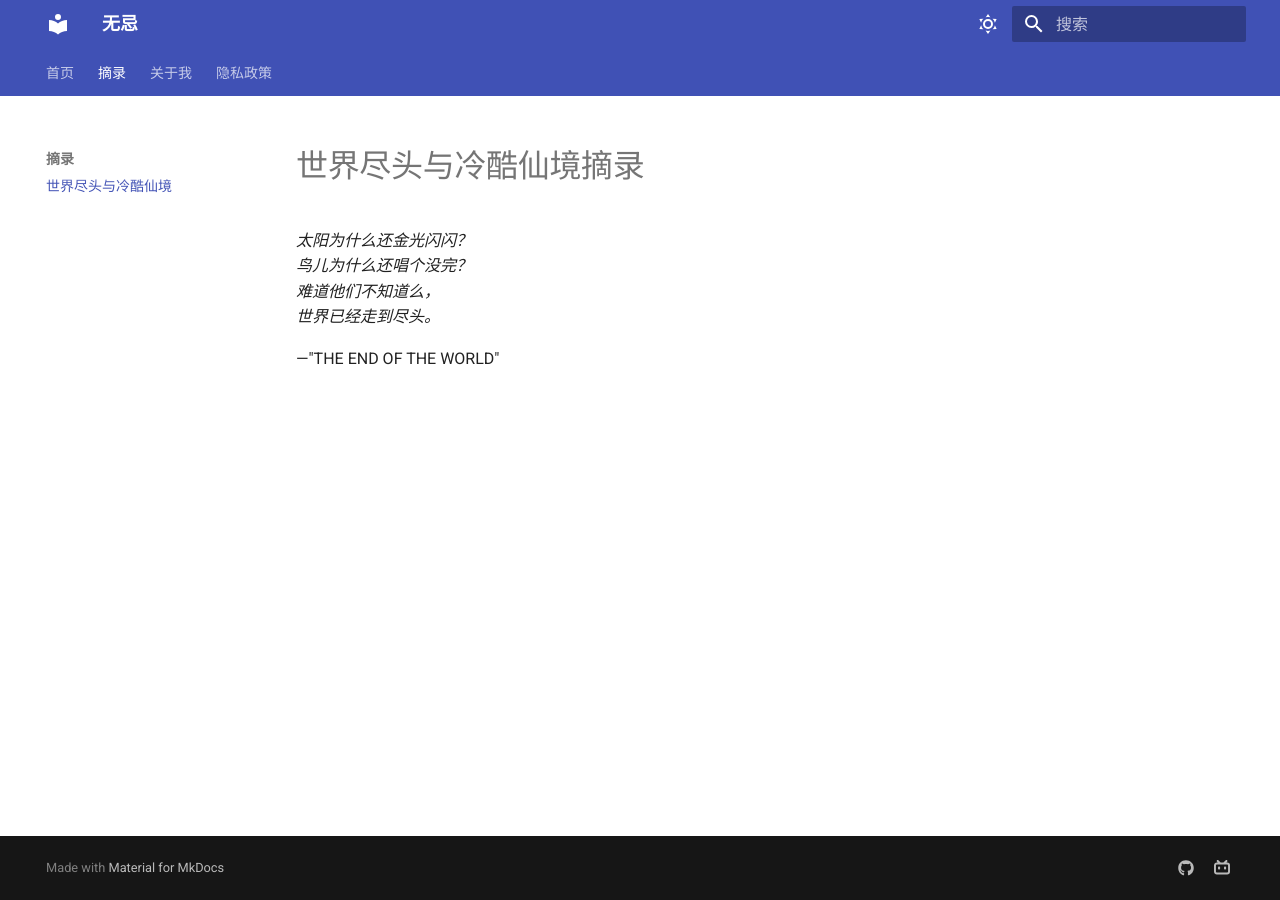
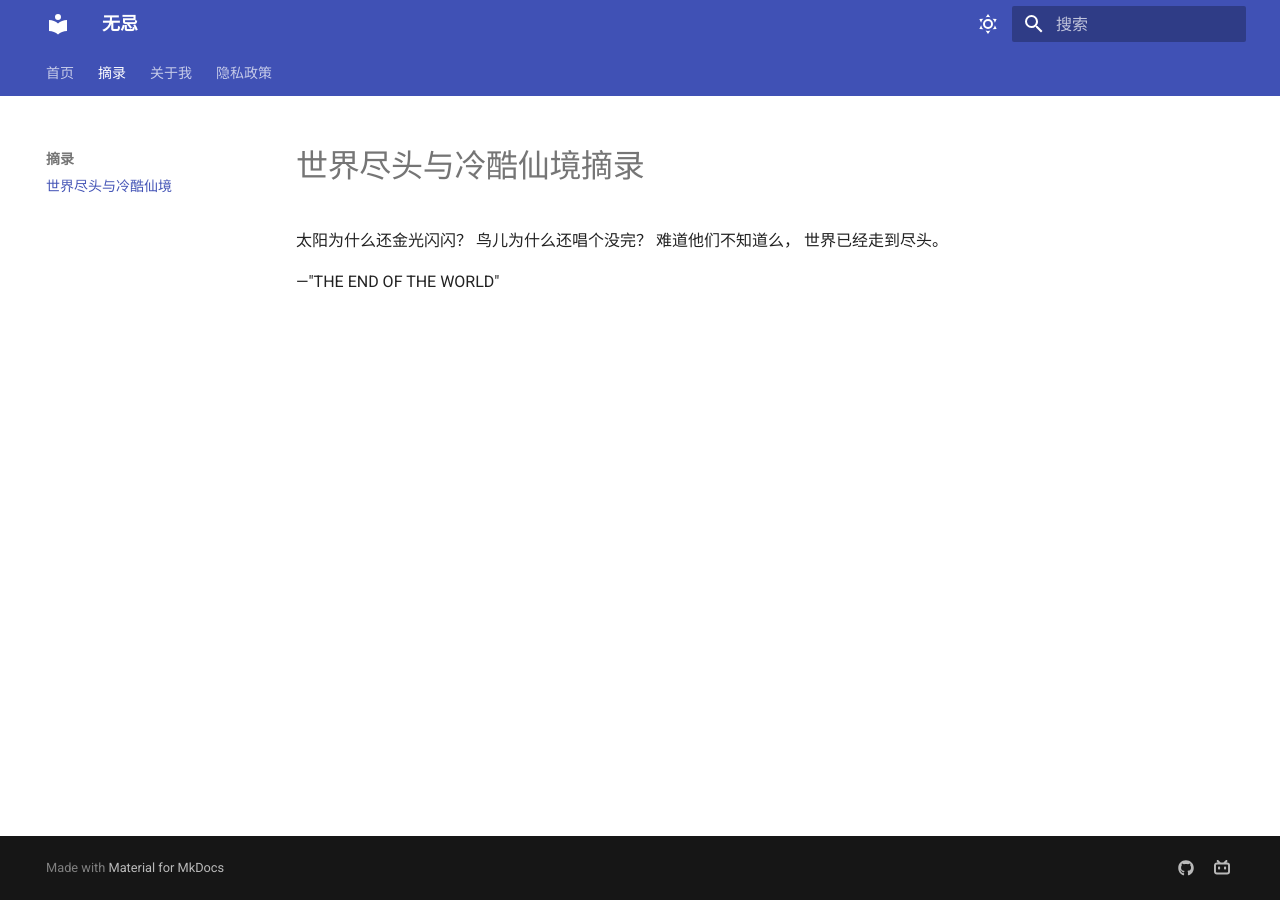
Before and after one commit to Hujiko02/Hujiko02.github.io, an MkDocs documentation site: the page built from docs/extract/End of the World and Hard-Boiled Wonderland.md, in a window 1280 px wide. Built offline with MkDocs 1.6.1 and Material for MkDocs 9.7.7, drawn with Linux system fonts in a browser that asks for light colours.

```diff
--- a/docs/extract/End of the World and Hard-Boiled Wonderland.md
+++ b/docs/extract/End of the World and Hard-Boiled Wonderland.md
@@ -1,8 +1,8 @@
 # 世界尽头与冷酷仙境摘录
 
-*太阳为什么还金光闪闪？*
-*鸟儿为什么还唱个没完？*
-*难道他们不知道么，*
-*世界已经走到尽头。*
+太阳为什么还金光闪闪？
+鸟儿为什么还唱个没完？
+难道他们不知道么，
+世界已经走到尽头。
 
 —"THE END OF THE WORLD"
```
Also changed, not shown: docs/about.md (+0 -1 lines), 5 other files.
